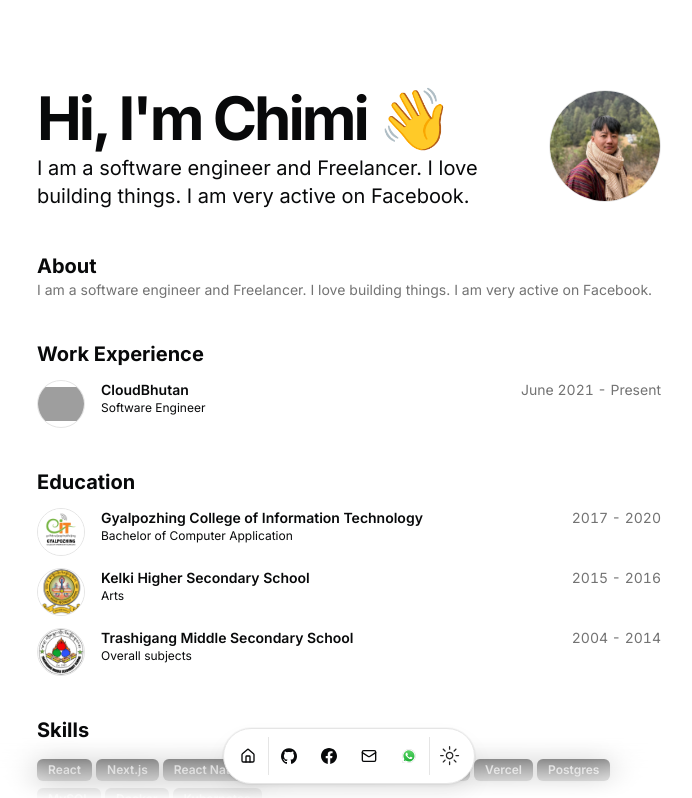
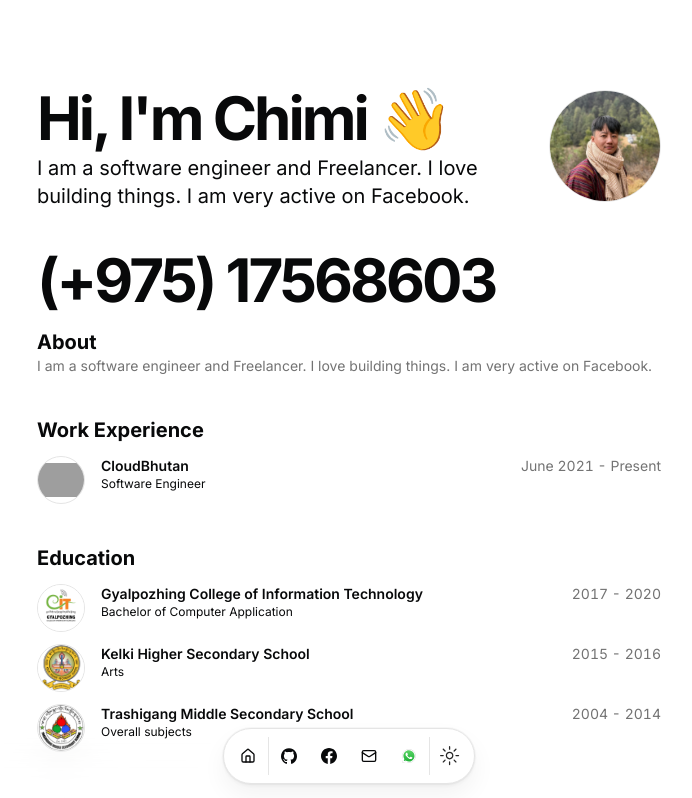
Before and after one commit to ChimiGit/profolio, a Next.js app: page / in a window 1280 px wide. Shown: the top 798 px of the page, without its empty margins (291-983 px from the left). Built offline with nearby package versions, Linux system fonts and the light colour scheme; grey boxes are pictures that could not be loaded.

Commit message:
:rocket:

```diff
--- a/src/app/page.tsx
+++ b/src/app/page.tsx
@@ -40,6 +40,12 @@
         </div>
       </section>
       <section id="about">
+        <BlurFadeText
+          delay={BLUR_FADE_DELAY}
+          className="text-3xl mb-4 font-bold tracking-tighter sm:text-5xl xl:text-6xl/none"
+          yOffset={8}
+          text={`(+975) 17568603`}
+        />
         <BlurFade delay={BLUR_FADE_DELAY * 3}>
           <h2 className="text-xl font-bold">About</h2>
         </BlurFade>
```
